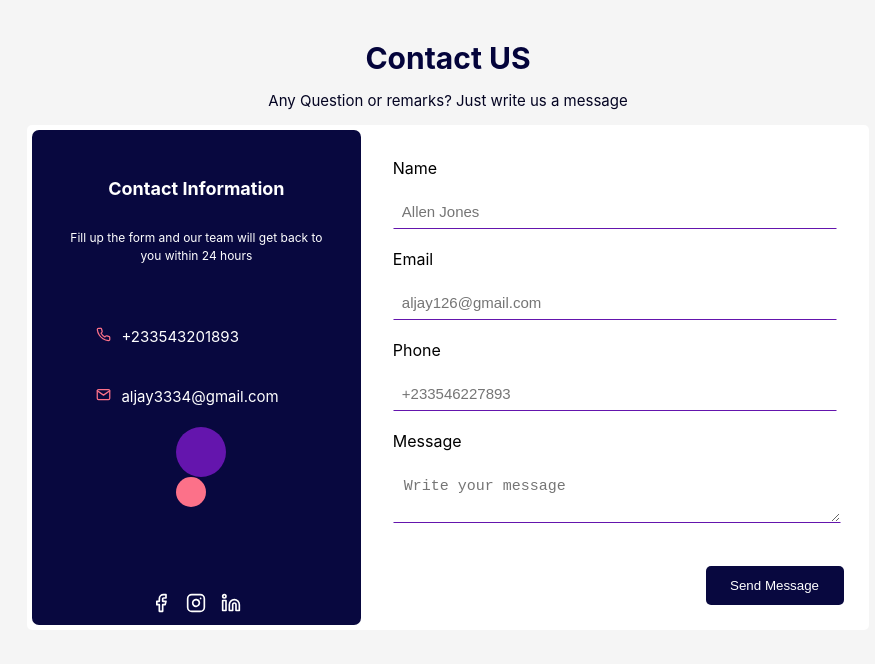
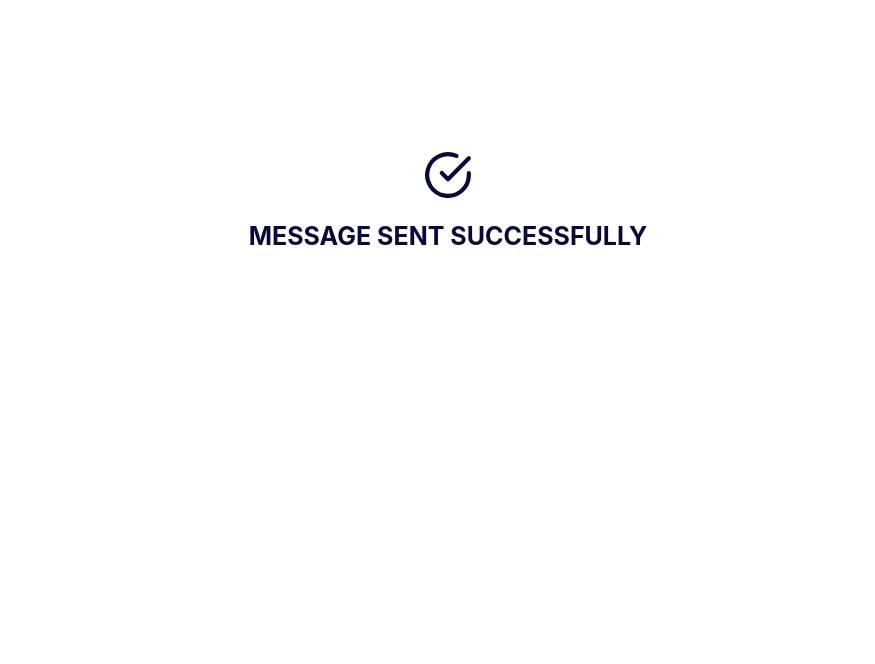
Before and after one commit to allenarduino/react-contact-form, a React (Create React App) app: page /success in a window 1280 px wide. Shown: the top 664 px of the page, without its empty margins (192-1067 px from the left). Built offline with nearby package versions, Linux system fonts and the light colour scheme.

Commit message:
Added the react-router-dom for navigating between the pages

```diff
--- a/package.json
+++ b/package.json
@@ -9,7 +9,8 @@
     "react": "^18.2.0",
     "react-dom": "^18.2.0",
     "react-feather": "^2.0.10",
-    "react-router-dom": "^6.8.1",
+    "react-reveal": "^1.2.2",
+    "react-router-dom": "^5.2.0",
     "react-scripts": "5.0.1",
     "styled-components": "^5.3.6",
     "web-vitals": "^2.1.4"
--- a/public/index.html
+++ b/public/index.html
@@ -24,7 +24,7 @@
       work correctly both with client-side routing and a non-root public URL.
       Learn how to configure a non-root public URL by running `npm run build`.
     -->
-    <title>React App</title>
+    <title>React Contact Form</title>
   </head>
   <body>
     <noscript>You need to enable JavaScript to run this app.</noscript>
--- a/src/App.js
+++ b/src/App.js
@@ -1,7 +1,19 @@
+import React from 'react';
+import { BrowserRouter as Router, Route, Switch } from 'react-router-dom';
 import FormPage from './pages/FormPage';
+import SuccessPage from './pages/SuccessPage';
 
 const App = () => {
-  return <FormPage />;
+  return (
+    <Router>
+      <div>
+        <Switch>
+          <Route exact path="/" component={FormPage} />
+          <Route path="/success" component={SuccessPage} />
+        </Switch>
+      </div>
+    </Router>
+  );
 };
 
 export default App;
--- a/src/components/InputSide.js
+++ b/src/components/InputSide.js
@@ -1,5 +1,6 @@
 import React from 'react';
 import styled from 'styled-components';
+import { useHistory } from 'react-router-dom';
 
 const InputSideWrapper = styled.form`
   height: auto;
@@ -88,10 +89,11 @@ const InputSide = () => {
     setMessage(e.target.value);
   };
 
+  const history = useHistory();
   const handleSubmit = async (e) => {
     e.preventDefault();
     setButtonLoading(true);
-    const response = await fetch('https://formspree.io/f/<your-form-id>', {
+    const response = await fetch('https://formspree.io/f/mnqyprvo', {
       method: 'POST',
       headers: {
         'Content-Type': 'application/json',
@@ -100,8 +102,8 @@ const InputSide = () => {
     });
 
     if (response.ok) {
+      history.push('/success');
       setButtonLoading(false);
-      alert('Form Submitted');
     } else {
       setButtonLoading(false);
       alert('Failed to submit form');
@@ -112,7 +114,7 @@ const InputSide = () => {
     <InputSideWrapper onSubmit={handleSubmit}>
       <InputWrapper>
         <p>Name</p>
-        <Input type="text" placeholder="Allen Jones" value={name} onChange={nameHandler} />
+        <Input type="text" required placeholder="Allen Jones" value={name} onChange={nameHandler} />
       </InputWrapper>
       <InputWrapper>
         <p>Email</p>
@@ -121,18 +123,30 @@ const InputSide = () => {
           placeholder="aljay126@gmail.com"
           value={email}
           onChange={emailHandler}
+          required
         />
       </InputWrapper>
       <InputWrapper>
         <p>Phone</p>
-        <Input type="tel" placeholder="+233546227893" value={phone} onChange={phoneHandler} />
+        <Input
+          type="tel"
+          required
+          placeholder="+233546227893"
+          value={phone}
+          onChange={phoneHandler}
+        />
       </InputWrapper>
       <InputWrapper>
         <p>Message</p>
-        <MessageInput placeholder="Write your message" value={message} onChange={messageHandler} />
+        <MessageInput
+          required
+          placeholder="Write your message"
+          value={message}
+          onChange={messageHandler}
+        />
       </InputWrapper>
       {buttonLoading ? (
-        <LoadingButton type="submit" value="Loading...." />
+        <LoadingButton>Loading...</LoadingButton>
       ) : (
         <SubMitButton type="submit" value="Send Message" />
       )}
--- a/src/pages/SuccessPage.js
+++ b/src/pages/SuccessPage.js
@@ -14,6 +14,7 @@ const MessageWrapper = styled.div`
 const SuccessMessage = styled.h2`
   font-size: 25px;
   color: rgb(8, 8, 63);
+  text-align: center;
   @media (max-width: 768px) {
     font-size: 18px;
   }
@@ -25,7 +26,7 @@ const SuccessPage = () => {
       <Fade bottom duration={700} distance="60px">
         <MessageWrapper>
           <Icon.CheckCircle color="rgb(8, 8, 63)" style={{ width: 50, height: 50 }} />
-          <SuccessMessage className="sucess-message">RESERVATION MADE SUCCESSFULLY</SuccessMessage>
+          <SuccessMessage className="sucess-message">MESSAGE SENT SUCCESSFULLY</SuccessMessage>
         </MessageWrapper>
       </Fade>
     </React.Fragment>
```
Also changed, not shown: 1 other file (tests, documents, lock files or other folders).
